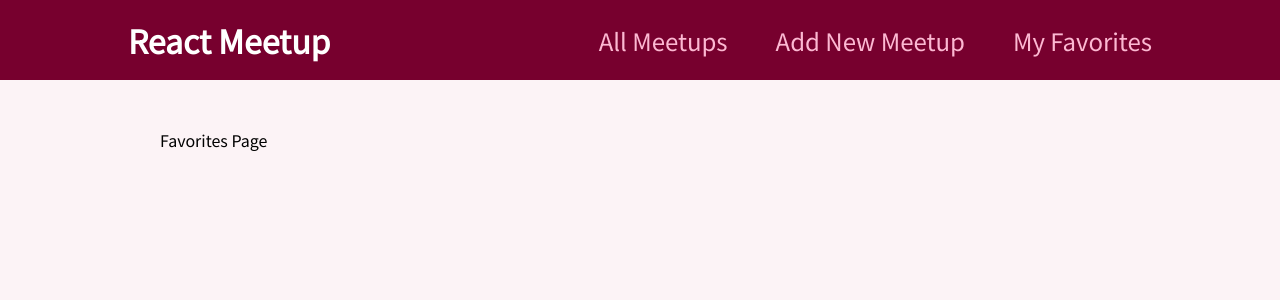
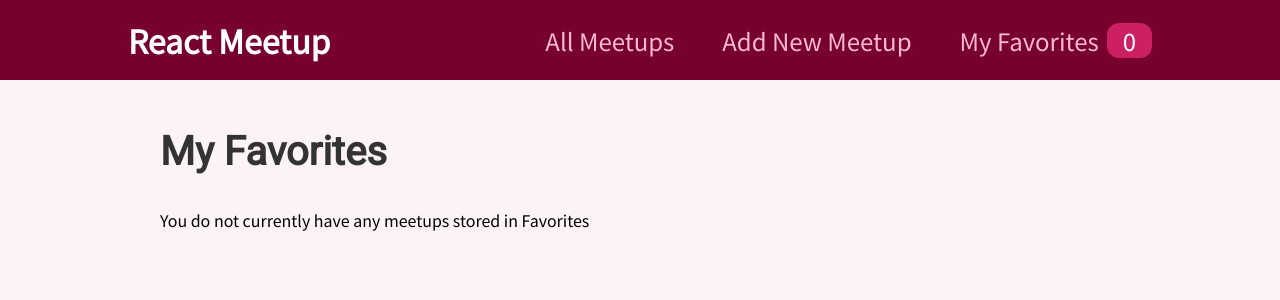
Before and after one commit to chrisziegler/academind-2021, a React (Create React App) app in the folder client/: page /favorites in a window 1280 px wide. Shown: the top 300 px of the page. Built offline with nearby package versions, Linux system fonts and the light colour scheme.

Commit message:
Complete favorites pages and count

```diff
--- a/client/src/components/layout/MainNavigation.js
+++ b/client/src/components/layout/MainNavigation.js
@@ -1,7 +1,10 @@
 import { Link } from 'react-router-dom';
+import { useContext } from 'react';
+import FavoritesContext from '../../store/favorites-context';
 import classes from './MainNavigation.module.css';
 
 function MainNavigation() {
+  const favoritesCtx = useContext(FavoritesContext);
   return (
     <header className={classes.header}>
       <div className={classes.logo}>React Meetup</div>
@@ -14,7 +17,12 @@
             <Link to="/new-meetup">Add New Meetup</Link>
           </li>
           <li>
-            <Link to="/favorites">My Favorites</Link>
+            <Link to="/favorites">
+              My Favorites
+              <span className={classes.badge}>
+                {favoritesCtx.totalFavorites}
+              </span>
+            </Link>
           </li>
         </ul>
       </nav>
--- a/client/src/components/meetups/MeetupItem.js
+++ b/client/src/components/meetups/MeetupItem.js
@@ -6,7 +6,7 @@
 
 function MeetupItem({ id, title, description, image, address }) {
   const favoritesCtx = useContext(FavoritesContext);
-
+  // console.log(favoritesCtx);
   const itemIsFavorite = favoritesCtx.itemIsFavorite(id);
 
   function toggleFavoriteStatusHandler() {
--- a/client/src/pages/Favorites.js
+++ b/client/src/pages/Favorites.js
@@ -1,3 +1,27 @@
-export default function FavoritesPage() {
-  return <div>Favorites Page</div>;
+import { useContext } from 'react';
+import FavoritesContext from '../store/favorites-context';
+import MeetupList from '../components/meetups/MeetupList';
+
+function FavoritesPage() {
+  const favoritesCtx = useContext(FavoritesContext);
+  let content;
+  if (favoritesCtx.totalFavorites === 0) {
+    content = (
+      <p>
+        You do not currently have any meetups stored in Favorites
+      </p>
+    );
+  } else {
+    content = <MeetupList meetups={favoritesCtx.favorites} />;
+  }
+
+  // console.log(favoritesCtx);
+  return (
+    <section>
+      <h1>My Favorites</h1>
+      {content}
+    </section>
+  );
 }
+
+export default FavoritesPage;
--- a/client/src/store/favorites-context.js
+++ b/client/src/store/favorites-context.js
@@ -1,5 +1,8 @@
 import { createContext, useState } from 'react';
 
+// values in this scope are being set by the state of the component below
+// we use this default import throughout project as needed
+// whereas named export component just gets used to wrap entire project in index.js
 const FavoritesContext = createContext({
   favorites: [],
   totalFavorites: 0,
```
